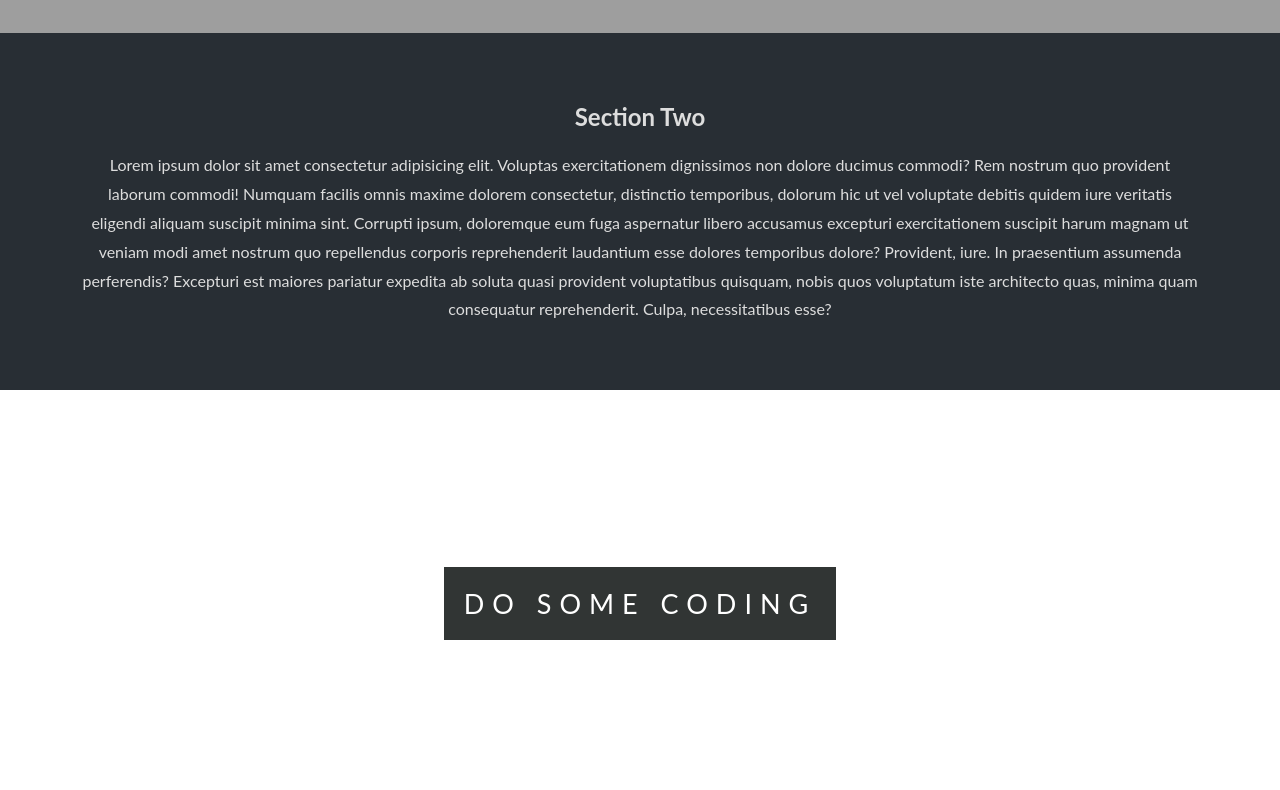
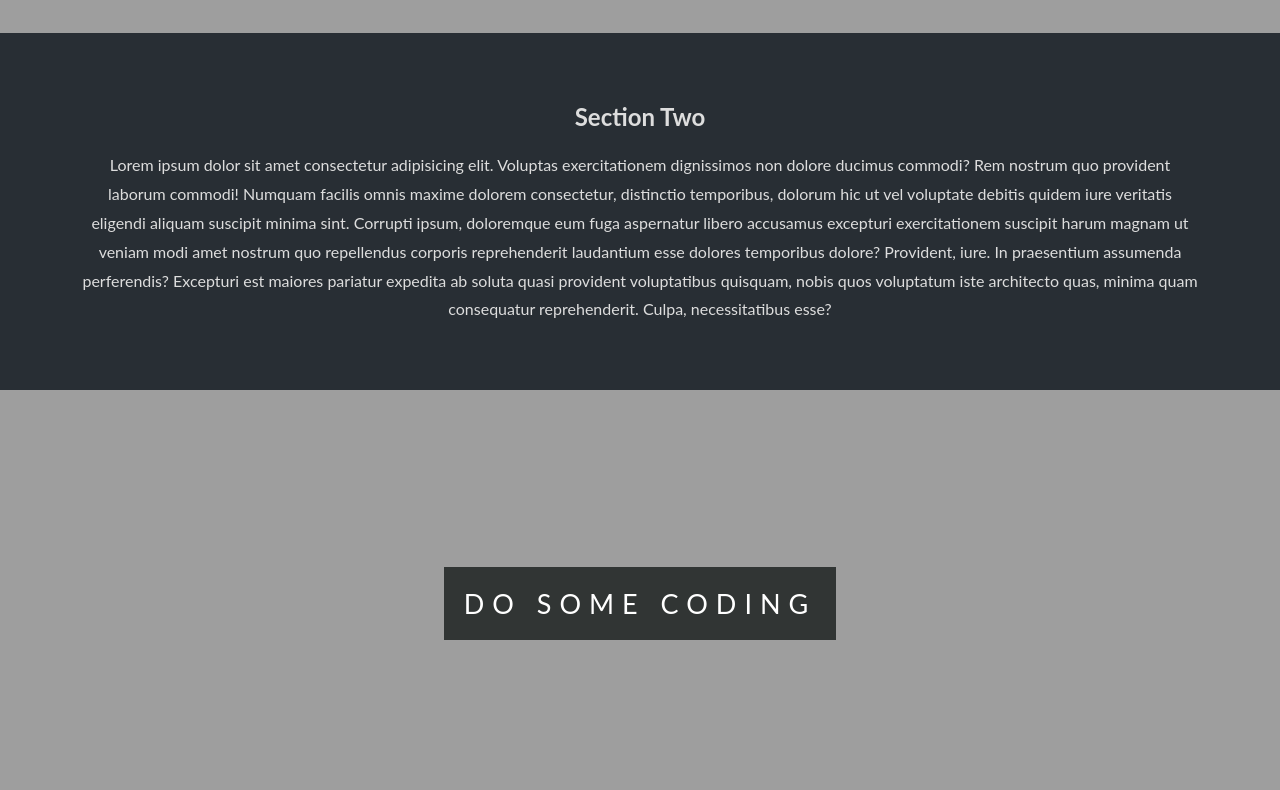
Before and after one commit to mukundjha-mj/Parallax-Website, a plain HTML site: page index.html in a window 1280 px wide. Shown: the part 1882-2672 px from the top of the page. Drawn offline with Linux system fonts and the light colour scheme; the site is published under a folder, as on GitHub Pages, so addresses that start at the root find nothing.

Commit message:
Update style.css

```diff
--- a/css/style.css
+++ b/css/style.css
@@ -8,7 +8,7 @@ html, body{
     color: #666;
 }
 .pimg1{
-    background: url(/../img/image1.png);
+    background: url(../img/image1.png);
     min-height: 400px;
 }
 .pimg2{
```
